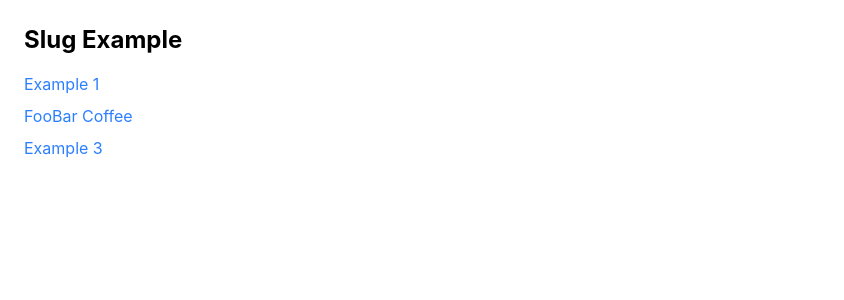
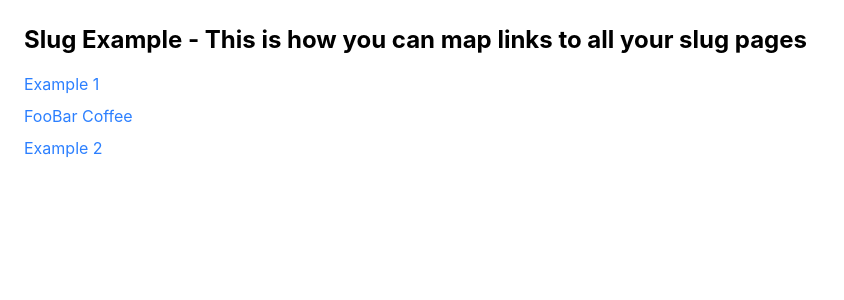
Before and after one commit to benochi/n15, a Next.js app: page /slugExample in a window 1280 px wide. Shown: the top 300 px of the page, without its empty margins (0-844 px from the left). Built offline with nearby package versions, Linux system fonts and the light colour scheme.

Commit message:
updated slug example for best practices.

```diff
--- /dev/null
+++ b/app/not-found.tsx
@@ -0,0 +1,8 @@
+export default function NotFoundPage() {
+  return (
+    <main className="p-6 flex flex-col items-center">
+      <h1 className="text-3xl font-bold">Here is your app-wide 404 page</h1>
+      <p className="mt-2 text-gray-500">Edit this file at app/not-found.tsx</p>
+    </main>
+  );
+}
--- a/app/slugExample/[slug]/page.tsx
+++ b/app/slugExample/[slug]/page.tsx
@@ -1,10 +1,24 @@
-import { exampleItems } from "../exampleData";
+import { notFound } from "next/navigation";
+import slugify from "slugify";
 
-export default function SlugPage({ params }: { params: { slug: string } }) {
-  const item = exampleItems.find((item) => item.slug === params.slug);
+// Normally, you wouldn't import static data like this.
+// Instead, you'd fetch data from a database or API.
+import { exampleItems, ExampleItem } from "../exampleData";
+
+export default async function SlugPage({ params }: { params: { slug: string } }) {
+  // 🔹 Normally, you would fetch data from a database here:
+  // Example:
+  // const res = await fetch(`https://your-api.com/items/${params.slug}`);
+  // const item = await res.json();
+  // if (!item) { notFound(); }
+
+  // Instead of fetching, we are using static example data for demonstration.
+  const item = exampleItems.find(
+    (item: ExampleItem) => slugify(item.name, { lower: true }) === params.slug
+  );
 
   if (!item) {
-    return <h1 className="text-red-500">404 - Item Not Found</h1>;
+    notFound();
   }
 
   return (
--- a/app/slugExample/exampleData.ts
+++ b/app/slugExample/exampleData.ts
@@ -1,10 +1,10 @@
-import slugify from "slugify";
+export type ExampleItem = {
+  id: number;
+  name: string;
+};
 
-export const exampleItems = [
+export const exampleItems: ExampleItem[] = [
   { id: 1, name: "Example 1" },
   { id: 2, name: "FooBar Coffee" },
-  { id: 3, name: "Example 3" },
-].map((item) => ({
-  ...item,
-  slug: slugify(item.name, { lower: true }),
-}));
+  { id: 3, name: "Example 2" },
+];
--- a/app/slugExample/page.tsx
+++ b/app/slugExample/page.tsx
@@ -1,14 +1,19 @@
 import Link from "next/link";
-import { exampleItems } from "./exampleData";
+//instead of static data you would use {useQuery} from "@tanstack/react-query";
+import { exampleItems, ExampleItem } from "./exampleData";
+import slugify from "slugify";
 
 export default function SlugExamplePage() {
   return (
     <main className="p-6">
-      <h1 className="text-2xl font-bold">Slug Example</h1>
+      <h1 className="text-2xl font-bold">Slug Example - This is how you can map links to all your slug pages</h1>
       <ul className="mt-4 space-y-2">
-        {exampleItems.map((item) => (
+        {exampleItems.map((item: ExampleItem) => (
           <li key={item.id}>
-            <Link href={`/slugExample/${item.slug}`} className="text-blue-500 hover:underline">
+            <Link
+              href={`/slugExample/${slugify(item.name, { lower: true })}`}
+              className="text-blue-500 hover:underline"
+            >
               {item.name}
             </Link>
           </li>
```
